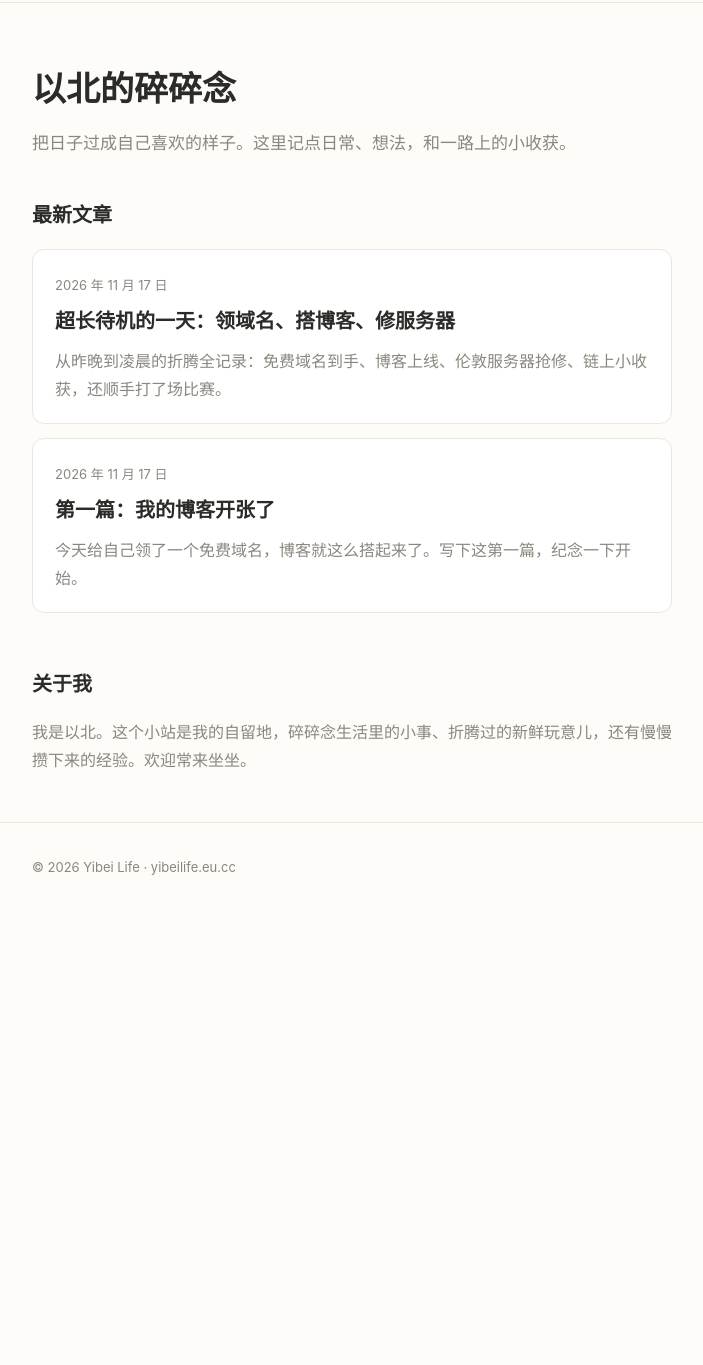
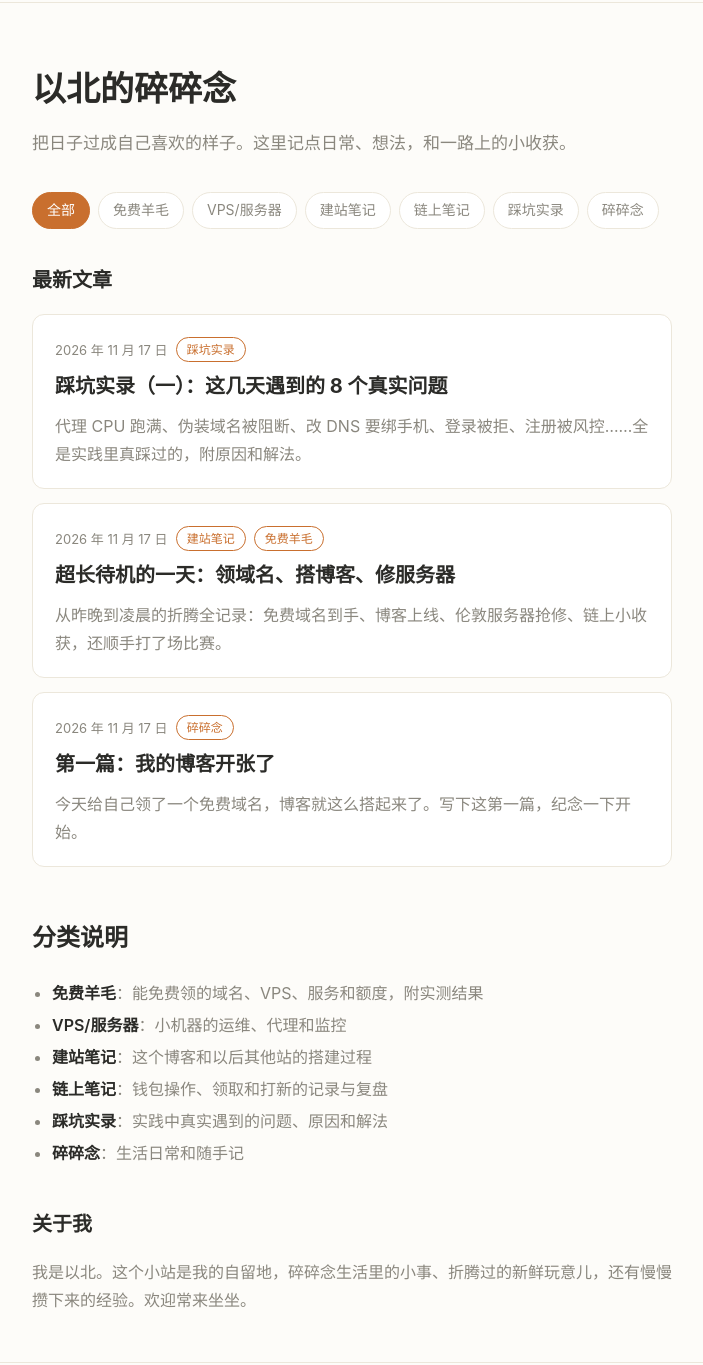
Before and after one commit to yibei465/yibei465.github.io, a plain HTML site: page index.html in a window 1280 px wide. Shown: the part 65-1430 px from the top of the page, without its empty margins (288-991 px from the left). Before the commit the page ends 989 px from the top, so only its background shows below. Drawn offline with Linux system fonts and the light colour scheme.

Commit message:
Add categories with homepage filter and pitfalls post

```diff
--- a/assets/style.css
+++ b/assets/style.css
@@ -56,6 +56,37 @@ body {
 .post h1 { font-size: 28px; margin: 8px 0 20px; line-height: 1.4; }
 .post p { margin: 0 0 16px; }
 .post a { color: var(--accent); }
+.chip {
+  display: inline-block;
+  font-size: 12px;
+  color: var(--accent);
+  border: 1px solid var(--accent);
+  border-radius: 999px;
+  padding: 1px 10px;
+  margin-left: 8px;
+  vertical-align: 1px;
+  white-space: nowrap;
+}
+.post-card .meta { margin-bottom: 4px; }
+.cat-filter { padding: 26px 0 2px; display: flex; flex-wrap: wrap; gap: 8px; }
+.cat-filter button {
+  font: inherit;
+  font-size: 14px;
+  color: var(--muted);
+  background: var(--card);
+  border: 1px solid var(--border);
+  border-radius: 999px;
+  padding: 5px 14px;
+  cursor: pointer;
+}
+.cat-filter button.active { color: #fff; background: var(--accent); border-color: var(--accent); }
+@media (prefers-color-scheme: dark) {
+  .cat-filter button.active { color: #1c1b18; }
+}
+.categories { padding: 8px 0 4px; }
+.categories ul { margin: 0; padding-left: 20px; color: var(--muted); }
+.categories li { margin: 4px 0; }
+.categories strong { color: var(--text); font-weight: 600; }
 .site-footer {
   border-top: 1px solid var(--border);
   padding: 20px 0 32px;
--- a/index.html
+++ b/index.html
@@ -24,19 +24,58 @@
     <p>把日子过成自己喜欢的样子。这里记点日常、想法，和一路上的小收获。</p>
   </section>
 
+  <div class="cat-filter" id="catFilter">
+    <button class="active" data-filter="all">全部</button>
+    <button data-filter="freebies">免费羊毛</button>
+    <button data-filter="vps">VPS/服务器</button>
+    <button data-filter="site">建站笔记</button>
+    <button data-filter="crypto">链上笔记</button>
+    <button data-filter="pitfalls">踩坑实录</button>
+    <button data-filter="life">碎碎念</button>
+  </div>
+
   <section class="post-list">
     <h2>最新文章</h2>
-    <article class="post-card">
-      <time datetime="2026-11-17">2026 年 11 月 17 日</time>
+    <article class="post-card" data-cat="pitfalls">
+      <div class="meta"><time datetime="2026-11-17">2026 年 11 月 17 日</time><span class="chip">踩坑实录</span></div>
+      <h3><a href="posts/2026-11-17-pitfalls.html">踩坑实录（一）：这几天遇到的 8 个真实问题</a></h3>
+      <p>代理 CPU 跑满、伪装域名被阻断、改 DNS 要绑手机、登录被拒、注册被风控……全是实践里真踩过的，附原因和解法。</p>
+    </article>
+    <article class="post-card" data-cat="site freebies">
+      <div class="meta"><time datetime="2026-11-17">2026 年 11 月 17 日</time><span class="chip">建站笔记</span><span class="chip">免费羊毛</span></div>
       <h3><a href="posts/2026-11-17-recap.html">超长待机的一天：领域名、搭博客、修服务器</a></h3>
       <p>从昨晚到凌晨的折腾全记录：免费域名到手、博客上线、伦敦服务器抢修、链上小收获，还顺手打了场比赛。</p>
     </article>
-    <article class="post-card">
-      <time datetime="2026-11-17">2026 年 11 月 17 日</time>
+    <article class="post-card" data-cat="life">
+      <div class="meta"><time datetime="2026-11-17">2026 年 11 月 17 日</time><span class="chip">碎碎念</span></div>
       <h3><a href="posts/hello.html">第一篇：我的博客开张了</a></h3>
       <p>今天给自己领了一个免费域名，博客就这么搭起来了。写下这第一篇，纪念一下开始。</p>
     </article>
   </section>
+
+  <section class="categories">
+    <h2>分类说明</h2>
+    <ul>
+      <li><strong>免费羊毛</strong>：能免费领的域名、VPS、服务和额度，附实测结果</li>
+      <li><strong>VPS/服务器</strong>：小机器的运维、代理和监控</li>
+      <li><strong>建站笔记</strong>：这个博客和以后其他站的搭建过程</li>
+      <li><strong>链上笔记</strong>：钱包操作、领取和打新的记录与复盘</li>
+      <li><strong>踩坑实录</strong>：实践中真实遇到的问题、原因和解法</li>
+      <li><strong>碎碎念</strong>：生活日常和随手记</li>
+    </ul>
+  </section>
+  <script>
+    document.getElementById('catFilter').addEventListener('click', function (e) {
+      if (e.target.tagName !== 'BUTTON') return;
+      this.querySelectorAll('button').forEach(function (b) { b.classList.remove('active'); });
+      e.target.classList.add('active');
+      var f = e.target.getAttribute('data-filter');
+      document.querySelectorAll('.post-card').forEach(function (card) {
+        var cats = (card.getAttribute('data-cat') || '').split(' ');
+        card.style.display = (f === 'all' || cats.indexOf(f) !== -1) ? '' : 'none';
+      });
+    });
+  </script>
 
   <section id="about" class="about">
     <h2>关于我</h2>
```
Also changed, not shown: posts/2026-11-17-pitfalls.html (added, +79 -0 lines), posts/2026-11-17-recap.html (+1 -1 lines), posts/hello.html (+1 -1 lines).
